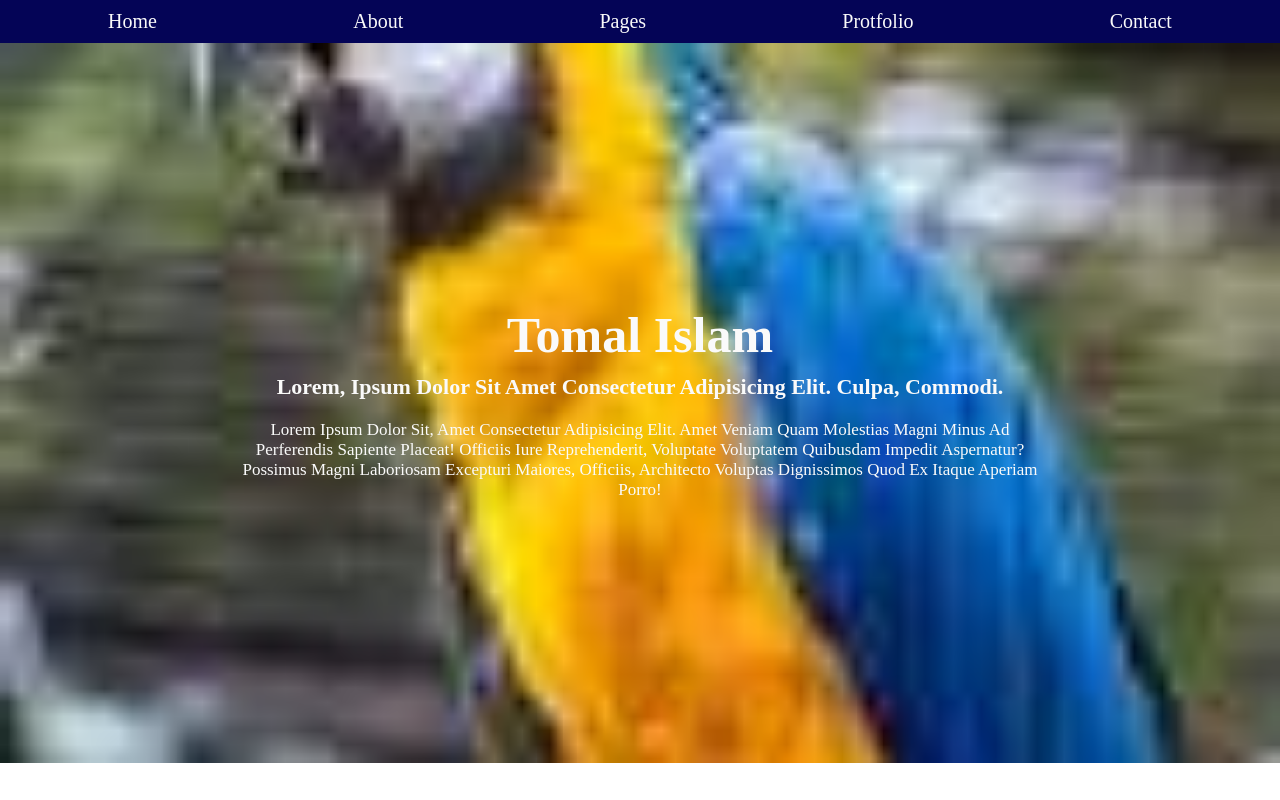
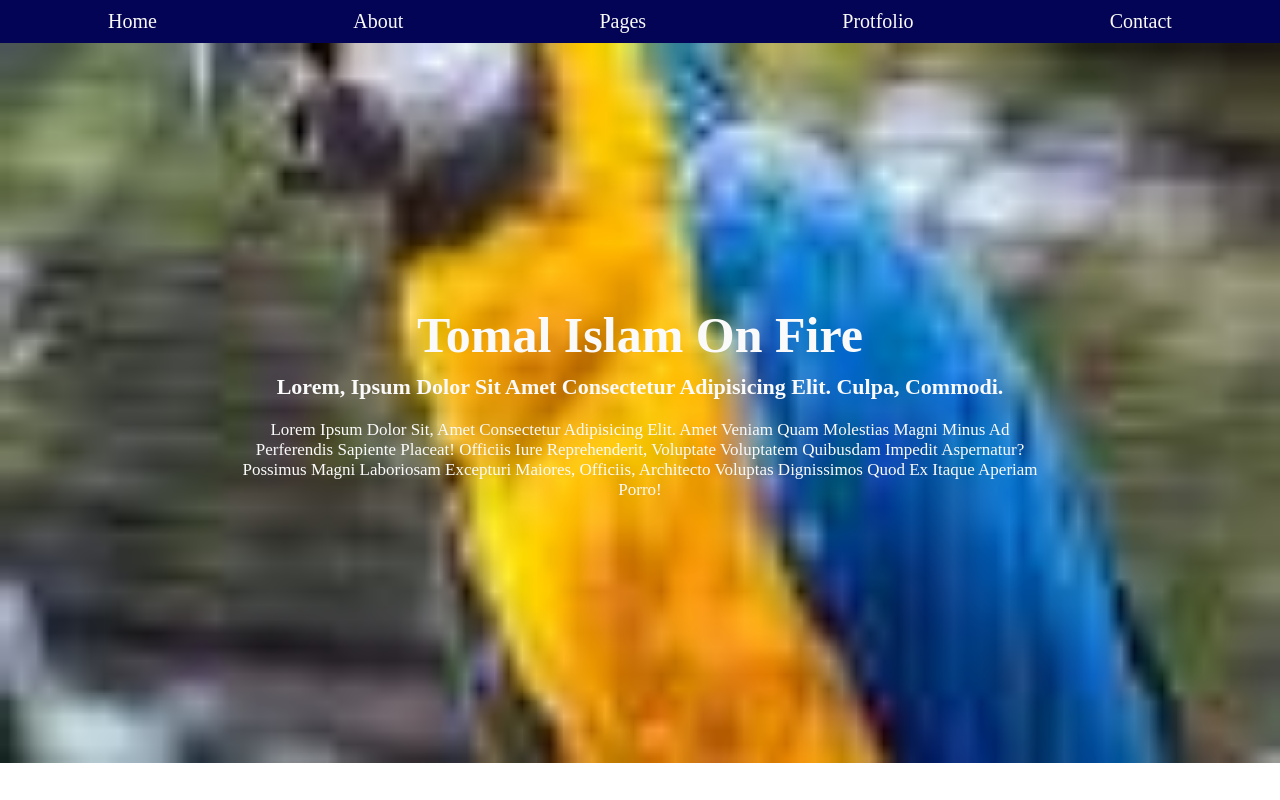
Before and after one commit to developer-tomal/create-repo, a plain HTML site: page index.html in a window 1280 px wide. Drawn offline with Linux system fonts and the light colour scheme.

Commit message:
benner name change

```diff
--- a/index.html
+++ b/index.html
@@ -21,7 +21,7 @@
         </header>
         <div id="benner-section">
             <div class="benner-text">
-                <h1>Tomal Islam</h1>
+                <h1>Tomal Islam on fire</h1>
                 <h3>Lorem, ipsum dolor sit amet consectetur adipisicing elit. Culpa, commodi.</h3>
 
                 <p>Lorem ipsum dolor sit, amet consectetur adipisicing elit. Amet veniam quam
```
